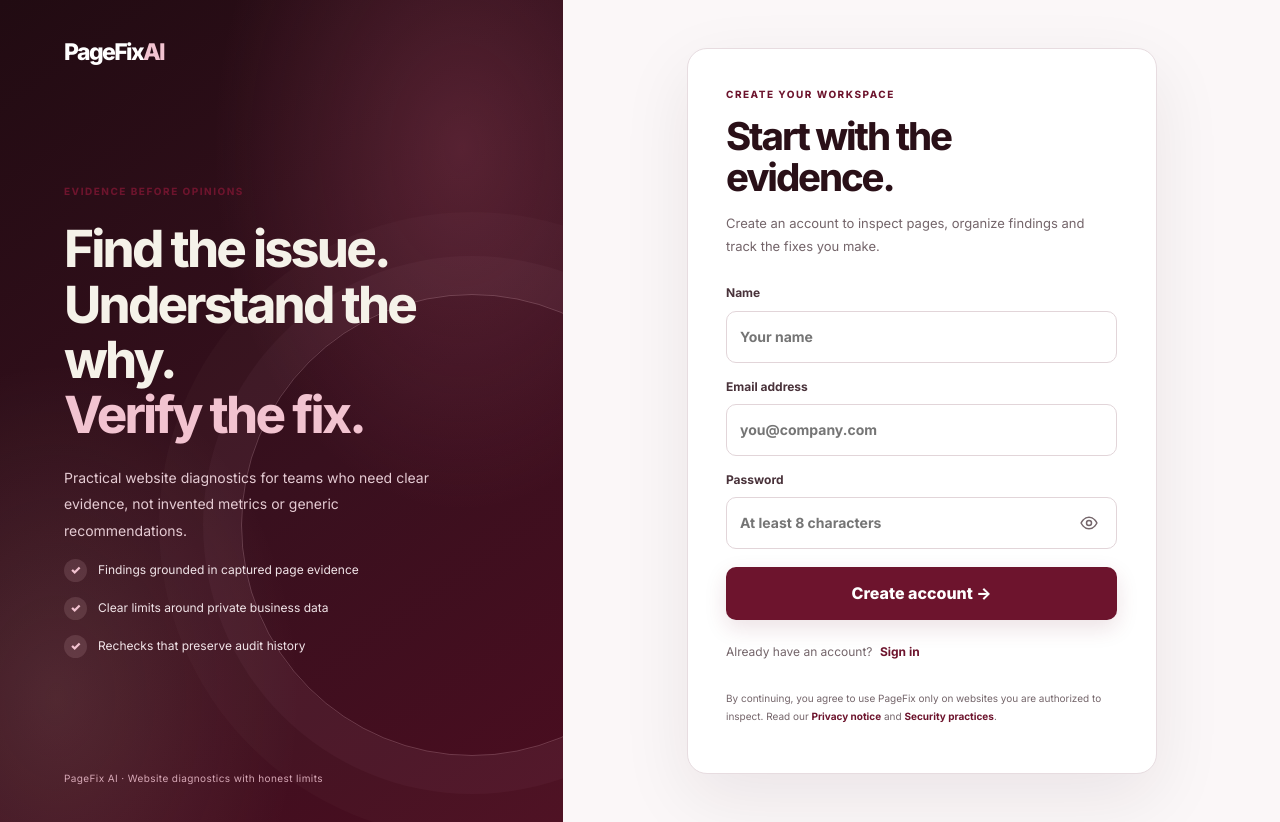
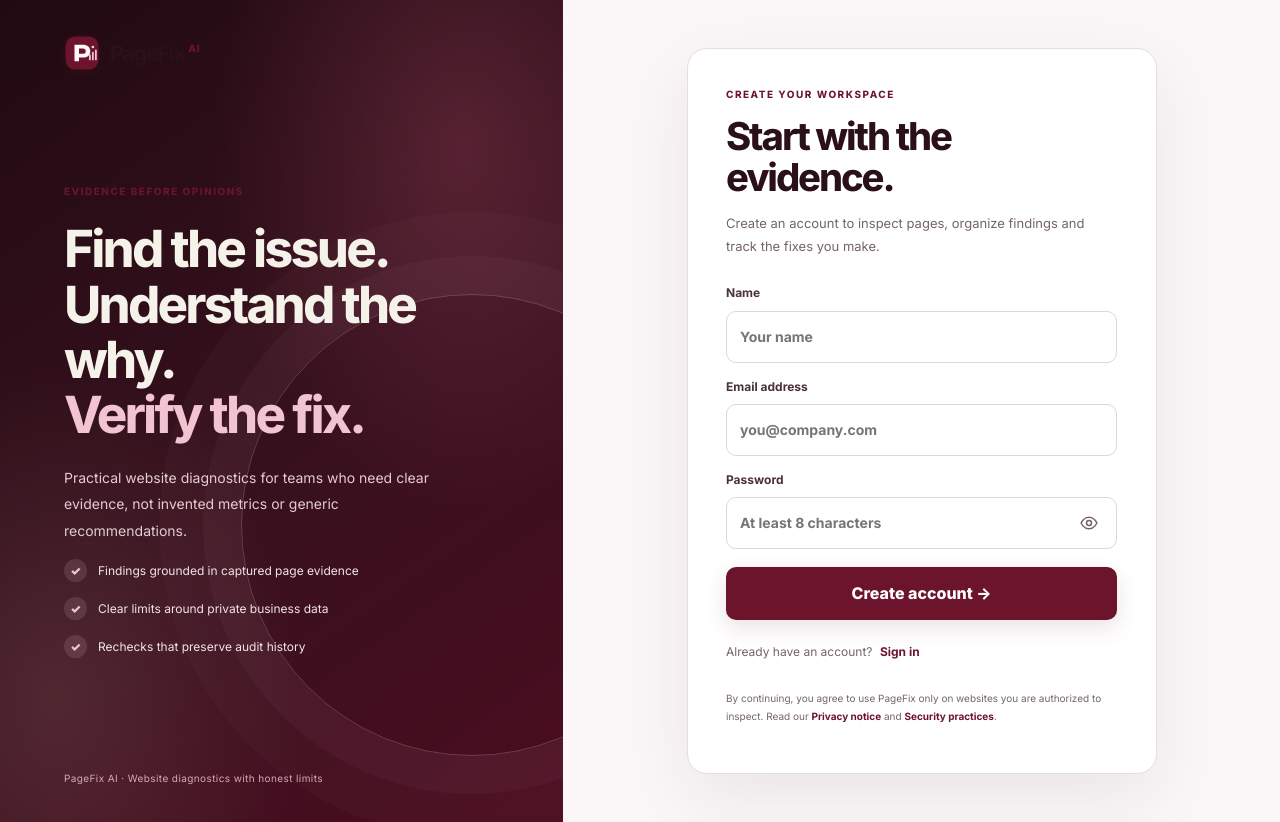
Before and after one commit to bellascotman-jpg/Pagefixai, a Next.js app: page /auth in a window 1280 px wide. Built offline with nearby package versions, Linux system fonts and the light colour scheme; no server answers.

Commit message:
Use PageFix brand mark on sign-in and sign-up

```diff
--- a/app/auth/page.tsx
+++ b/app/auth/page.tsx
@@ -3,6 +3,7 @@
 import Link from 'next/link';
 import { useEffect, useState } from 'react';
 import { FOUNDER_EMAIL } from '@/lib/plans';
+import Brand from '@/components/brand';
 
 function PasswordVisibilityButton({ visible, onToggle }: { visible: boolean; onToggle: () => void }) {
   return (
@@ -75,13 +76,13 @@ export default function AuthPage() {
 
   return <main className="auth-shell">
     <div className="auth-aside">
-      <Link className="brand" href="/">PageFix<span>AI</span></Link>
+      <Brand className="auth-brand auth-brand-inverse" />
       <div className="auth-aside-copy"><div className="eyebrow eyebrow-light">EVIDENCE BEFORE OPINIONS</div><h2>Find the issue.<br/>Understand the why.<br/><span>Verify the fix.</span></h2><p>Practical website diagnostics for teams who need clear evidence, not invented metrics or generic recommendations.</p><div className="auth-assurance"><span>✓</span> Findings grounded in captured page evidence</div><div className="auth-assurance"><span>✓</span> Clear limits around private business data</div><div className="auth-assurance"><span>✓</span> Rechecks that preserve audit history</div></div>
       <div className="auth-aside-foot">PageFix AI · Website diagnostics with honest limits</div>
     </div>
     <section className="auth-panel">
       <div className="auth-card">
-        <div className="auth-mobile-brand"><Link className="brand" href="/">PageFix<span>AI</span></Link></div>
+        <div className="auth-mobile-brand"><Brand className="auth-brand" /></div>
         <div className="eyebrow">{mode === 'signup' ? 'CREATE YOUR WORKSPACE' : 'YOUR WORKSPACE AWAITS'}</div>
         <h1>{mode === 'signup' ? 'Start with the evidence.' : 'Welcome back.'}</h1>
         <p className="muted">{mode === 'signup' ? 'Create an account to inspect pages, organize findings and track the fixes you make.' : 'Sign in to continue your website diagnostics workflow.'}</p>
```
